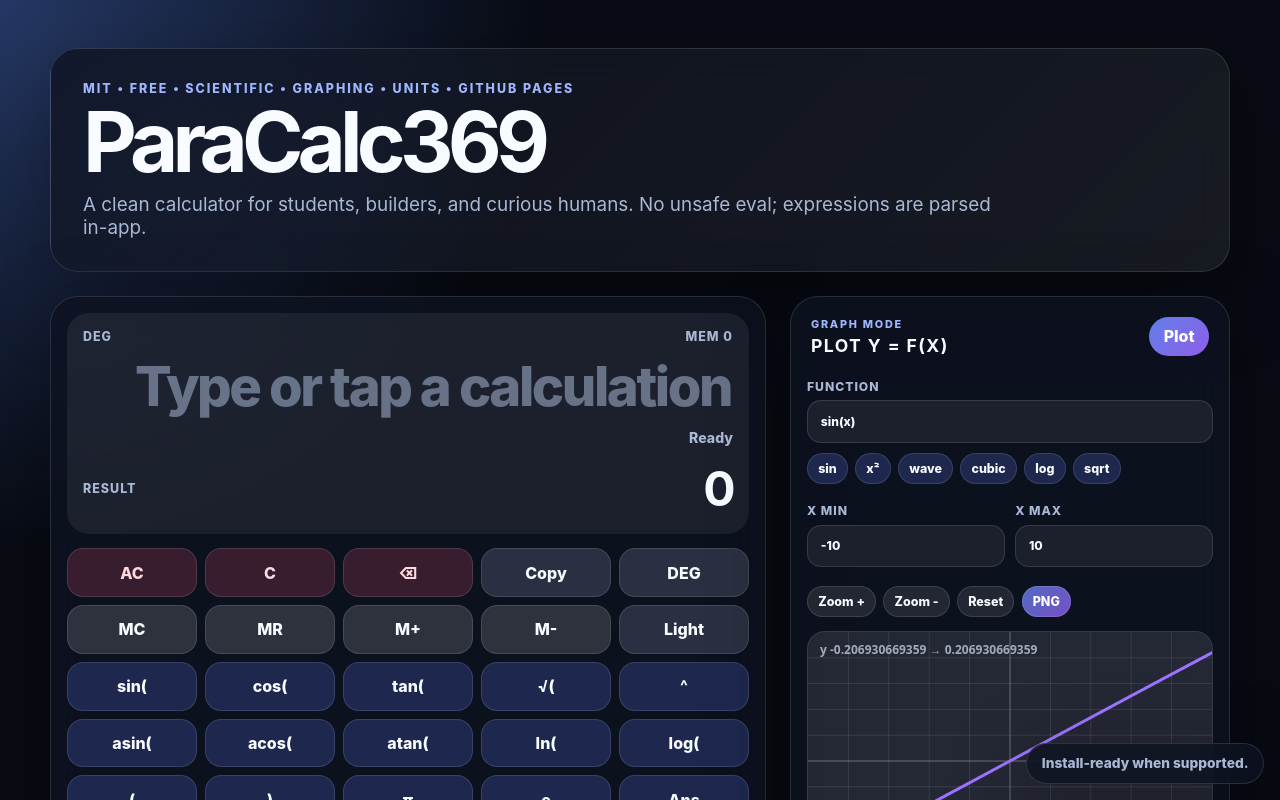
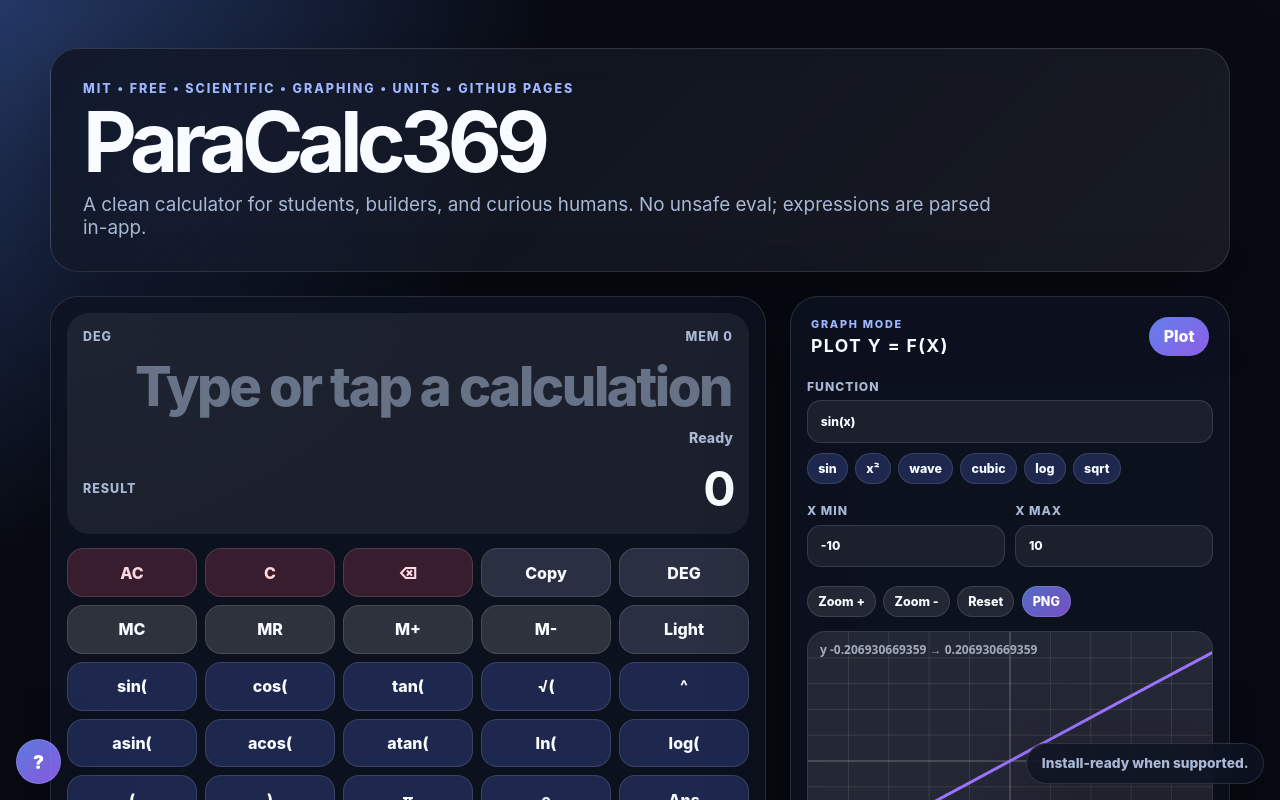
Before and after one commit to MichaelWave369/ParaCalc369, a React (Vite) app: page / in a window 1280 px wide. Shown: the top 800 px of the page. Built offline with nearby package versions, Linux system fonts and the light colour scheme.

Commit message:
Render keyboard help overlay

```diff
--- a/src/main.jsx
+++ b/src/main.jsx
@@ -2,16 +2,19 @@ import React from 'react';
 import { createRoot } from 'react-dom/client';
 import App from './App.jsx';
 import PwaStatus from './PwaStatus.jsx';
+import KeyboardHelp from './KeyboardHelp.jsx';
 import { registerServiceWorker } from './registerServiceWorker.js';
 import './styles.css';
 import './graph.css';
 import './unit.css';
 import './pwa.css';
+import './accessibility.css';
 
 createRoot(document.getElementById('root')).render(
   <React.StrictMode>
     <App />
     <PwaStatus />
+    <KeyboardHelp />
   </React.StrictMode>,
 );
 
```
